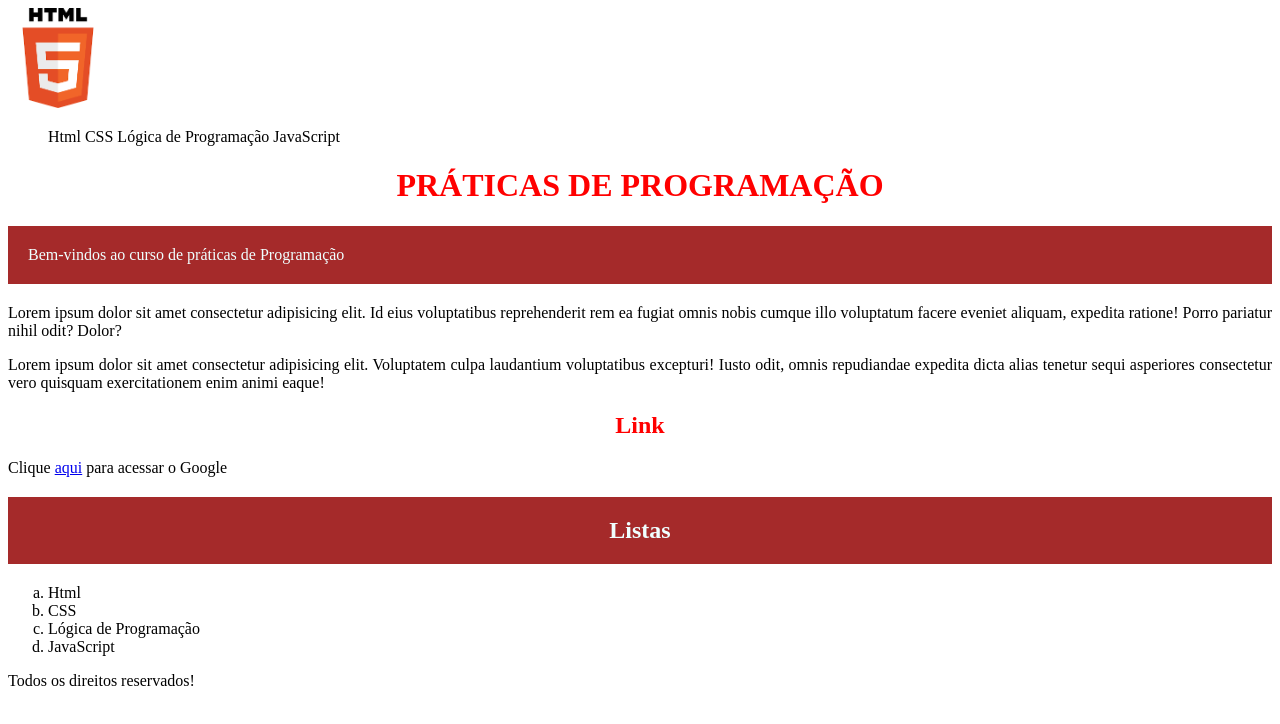
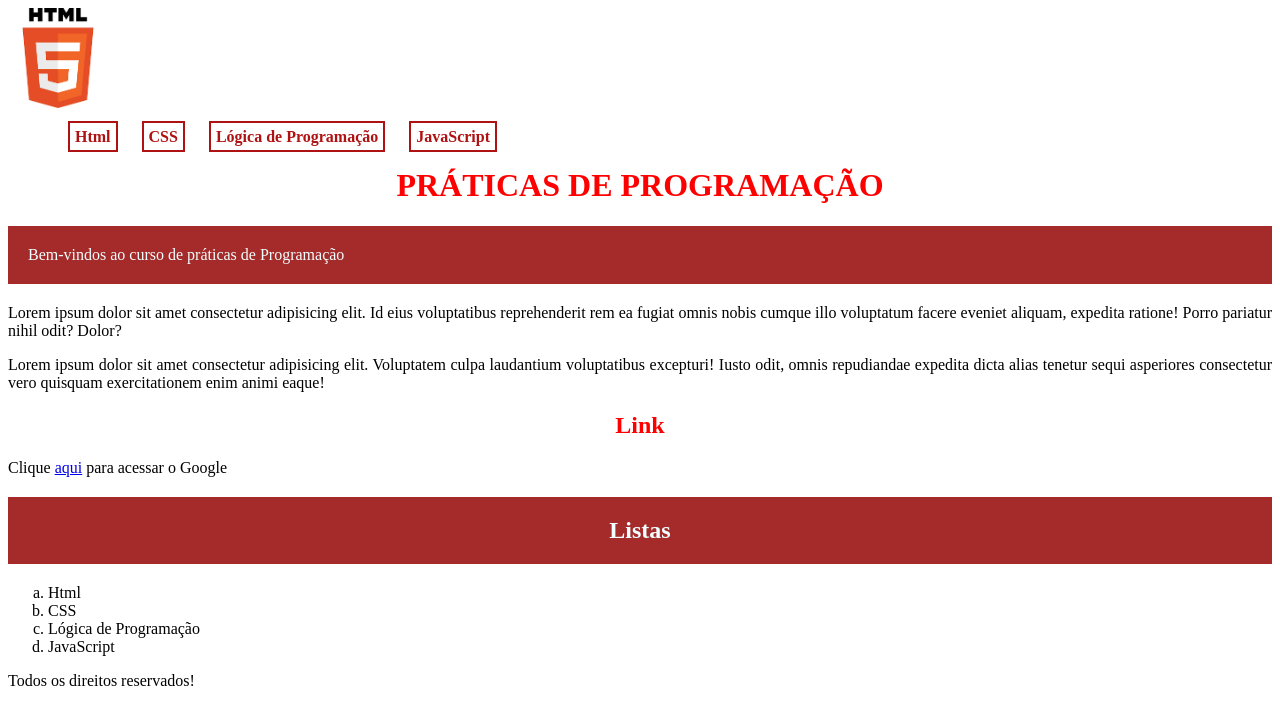
Before and after one commit to digsales/Pos-Graduacao-Desenvolvimento-Full-Stack-e-Cloud-Computing, a plain HTML site: page Módulo I - Padrões Web e Banco de dados/praticasProgramacao/introducao.html in a window 1280 px wide. Drawn offline with Linux system fonts and the light colour scheme.

Commit message:
estilizando li dentro de nav

```diff
--- a/Módulo I - Padrões Web e Banco de dados/praticasProgramacao/introducao.html
+++ b/Módulo I - Padrões Web e Banco de dados/praticasProgramacao/introducao.html
@@ -28,6 +28,11 @@
       }
       nav li {
         display: inline;
+        margin-left: 20px;
+        color: #af1212;
+        font-weight: bold;
+        border: 2px solid #af1212;
+        padding: 5px;
       }
     </style>
   </head>
```
